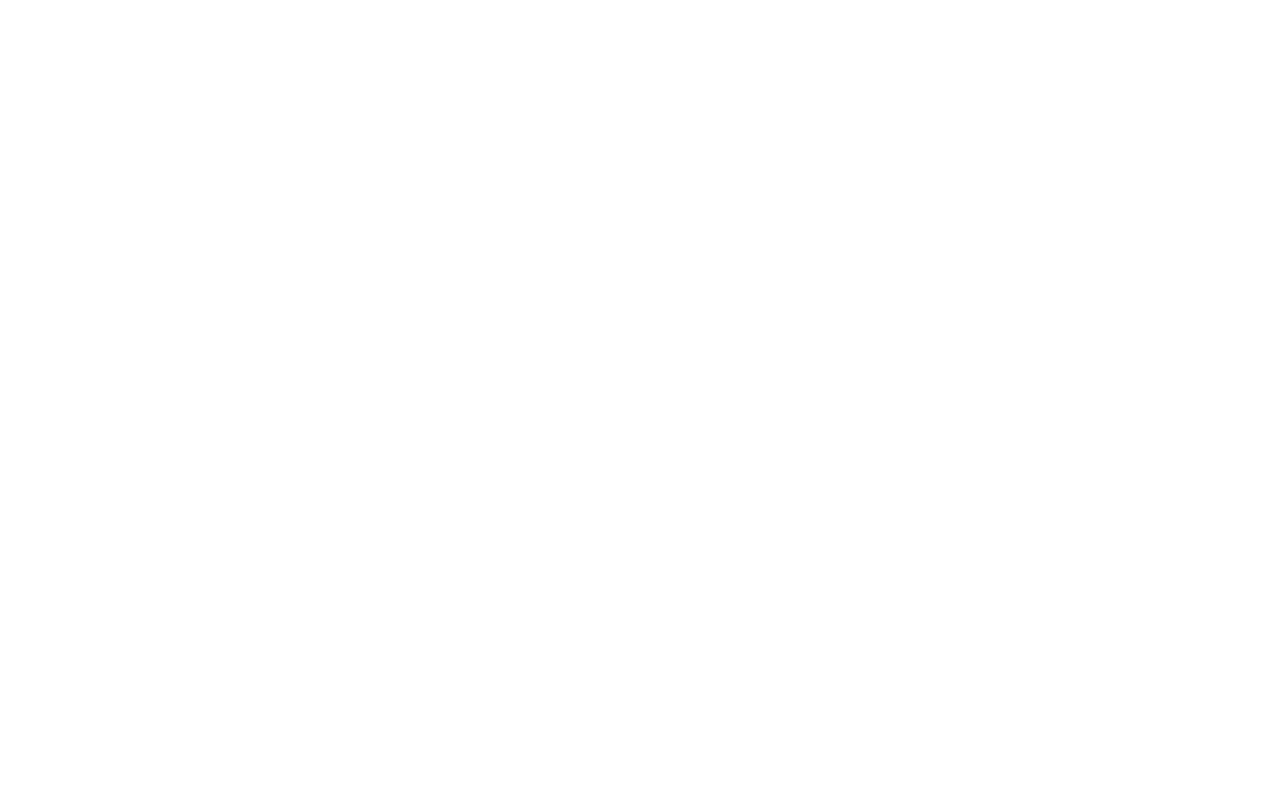
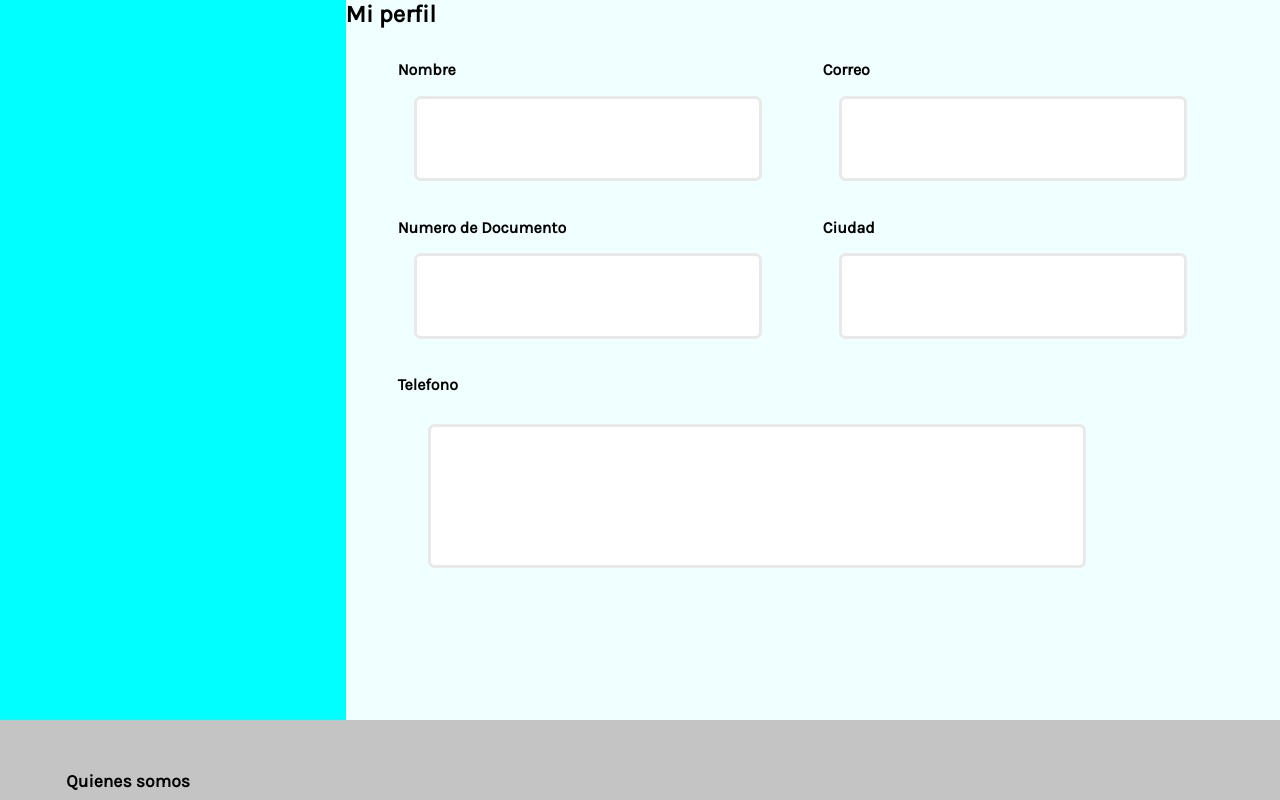
Before and after one commit to DRK-V/BikeStore, a React (Vite) app in the folder frontend/: page /Usuario_usu in a window 1280 px wide. Before the commit this address had no page. Shown: the top 800 px of the page. Built offline with nearby package versions, Linux system fonts and the light colour scheme.

Commit message:
perfil configuracion

```diff
--- /dev/null
+++ b/frontend/src/css/Usuario_config.css
@@ -0,0 +1,60 @@
+.pa_usu{
+    width: 100%;
+    min-height: 90vh;
+    display: flex;
+    position: relative;
+    background-color: antiquewhite;
+}
+
+.usu_ini{
+    width: 27%;
+    min-height:90vh;
+    position: relative;
+    background-color: aqua;
+}
+
+.usu_detall{
+    width: 73%;
+    min-height: 90vh;
+    position: relative;
+    background-color: azure;
+}
+
+.formulario_usu{
+    display: flex;
+    flex-direction: column;
+    width: 100%;
+    min-height: 85.6vh;
+    float: none;
+    justify-content: center;
+    align-items: center;
+}
+
+.formu_usu{
+    display: flex;
+    width: 91%;
+    min-height: 80vh;
+    flex-direction: column;
+}
+
+.fila1{
+    display: flex;
+    width: 100%;
+    height: 28%;
+}
+
+
+.fila{
+    display: flex;
+    flex-direction: column;
+    margin: 10px;
+    width: 90%;
+}
+
+.input1{
+    width: 86%;
+    border-radius: 0.5em;
+    padding: 8%;
+    margin: 4%;
+    border: solid 3px rgba(128, 128, 128, 0.174);
+}
--- a/frontend/src/page/App.jsx
+++ b/frontend/src/page/App.jsx
@@ -9,9 +9,11 @@ import { AuthProvider } from '../components/AuthContext';
 import {Loading} from '../components/Loading';
 import { Payment } from './Payment';
 import { Carrito_compras } from './Carrito_compras';
+import { Usuario_usu } from './Usuario_usu';
 
 import '../css/animation.css'
 import '../css/main.css'
+
 
 function App() {
   const [isLoading, setIsLoading] = useState(true);
@@ -38,6 +40,7 @@ function App() {
             <Route path="/details" element={<Bike_details />} />
             <Route path="/Login" element={<Login />} />
             <Route path="/payment" element={<Payment />} />
+            <Route path="/Usuario_usu" element={<Usuario_usu/>} />
             <Route path="/Carrito_compras" element={<Carrito_compras />} />
           </Routes>
         </>
--- /dev/null
+++ b/frontend/src/page/Usuario_usu.jsx
@@ -0,0 +1,53 @@
+import { Footer } from "../components/Footer";
+import "../css/Usuario_config.css";
+
+export const Usuario_usu = () => {
+  return (
+    <>
+      <div className="pa_usu">
+        <div className="usu_ini"></div>
+        <div className="usu_detall">
+            <div className="titulo1.1">
+          <h2>Mi perfil</h2>
+            </div>
+          <form action="" className="formulario_usu">
+            <div className="formu_usu">
+              <div className="fila1">
+                <div className="fila">
+                  <label htmlFor=""><b>Nombre</b></label>
+                  <input className="input1" type="text" />
+                </div>
+
+                <div className="fila">
+                  <label htmlFor=""><b>Correo</b></label>
+                  <input className="input1" type="text" />
+                </div>
+              </div>
+
+              <div className="fila1">
+                <div className="fila">
+                  <label htmlFor=""><b>Numero de Documento</b></label>
+                  <input className="input1" type="text" />
+                </div>
+
+                <div className="fila">
+                  <label htmlFor=""><b>Ciudad</b></label>
+                  <input className="input1" type="text" />
+                </div>
+              </div>
+
+              <div className="fila1">
+                <div className="fila">
+                  <label htmlFor=""><b>Telefono</b></label>
+                  <input className="input1" type="text" />
+                </div>
+              </div>
+            </div>
+          </form>
+        </div>
+      </div>
+
+      <Footer />
+    </>
+  );
+};
```
